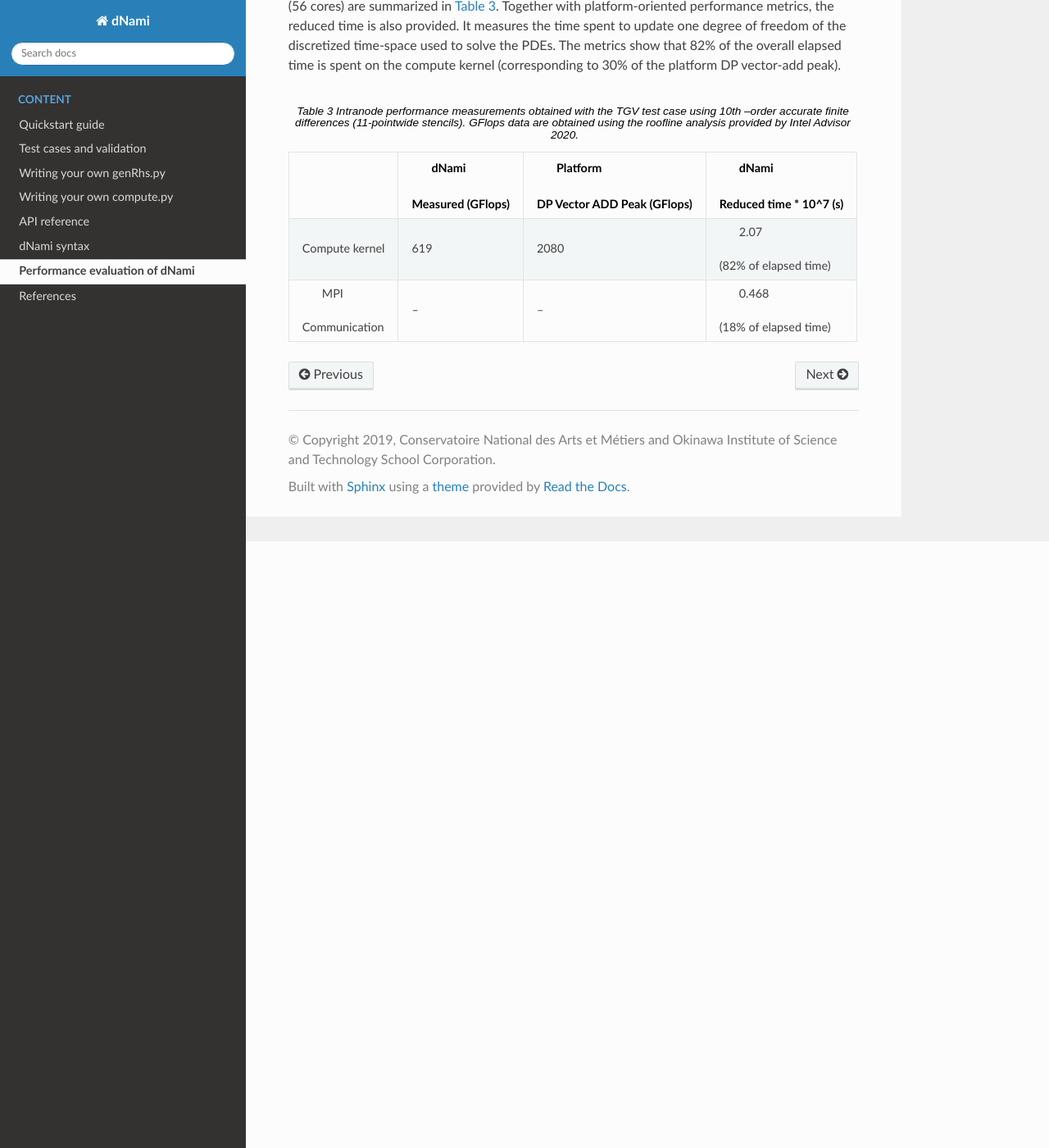
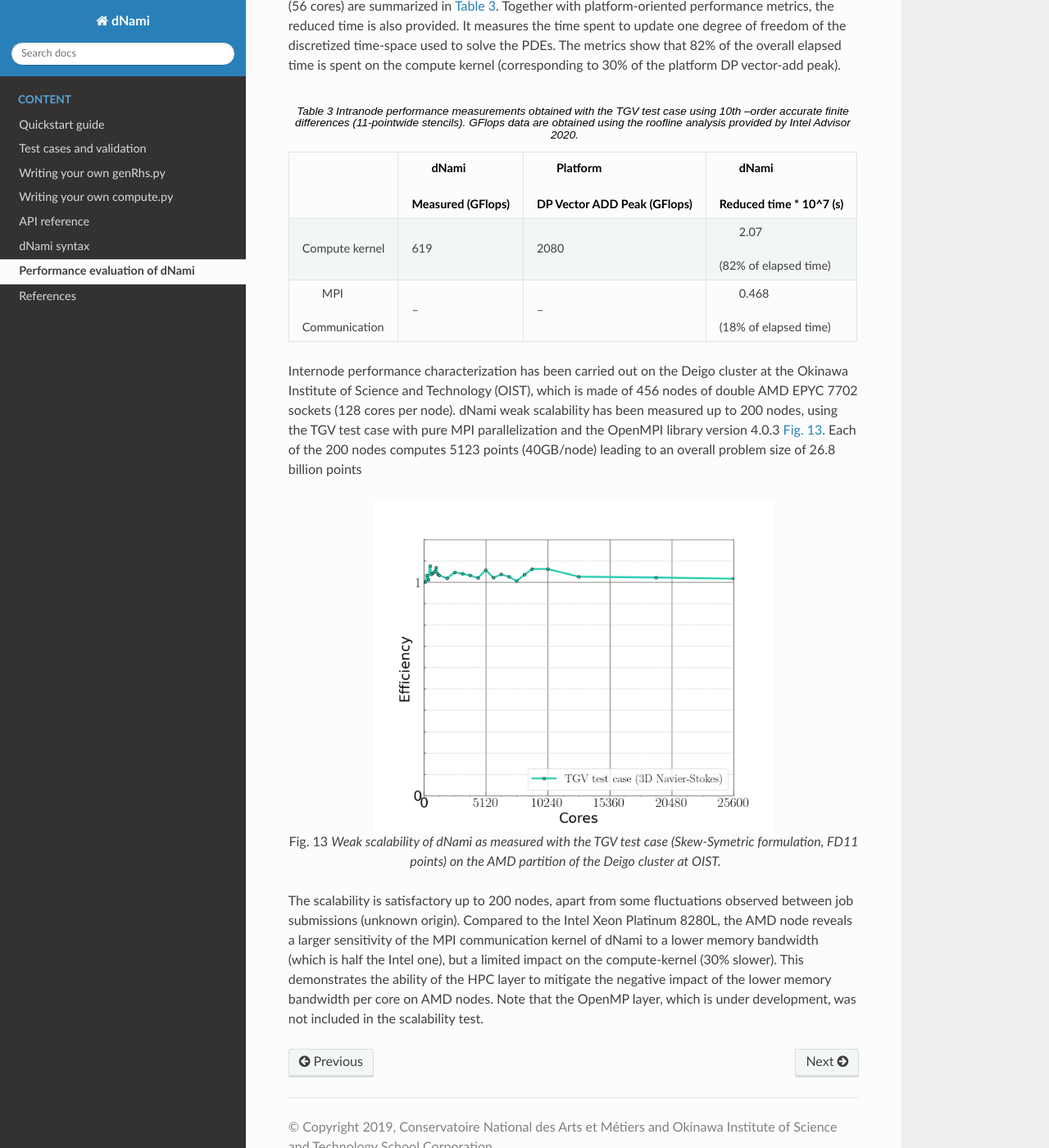
Before and after one commit to dNamiLab/dNami, a Sphinx documentation site: the page built from doc/usage/performance.rst, in a window 1280 px wide and 1400 px high, scrolled down 740 px. Shown: the whole window at 82% size. Built offline with Sphinx 7.4.7 and the Read the Docs theme 2.0.0, drawn with Linux system fonts in a browser that asks for light colours.

Commit message:
Added the graph

```diff
--- a/doc/usage/performance.rst
+++ b/doc/usage/performance.rst
@@ -33,3 +33,29 @@ The metrics show that 82% of the overall elapsed time is spent on the compute ke
    |     MPI      |        --         |            --               |         0.468          |
    | Communication|                   |                             | (18% of elapsed time)  |
    +--------------+-------------------+-----------------------------+------------------------+
+
+
+Internode performance characterization has been carried out on the Deigo cluster at the Okinawa Institute of Science and Technology (OIST), which is made of 456 nodes of double AMD EPYC 7702 sockets (128 cores per node).
+dNami weak scalability has been measured up to 200 nodes, using the TGV test case with
+pure MPI parallelization and the OpenMPI library version 4.0.3 :numref:`efficiency_AMD`.
+Each of the 200 nodes computes 5123 points (40GB/node) leading to an
+overall problem size of 26.8 billion points
+
+.. _efficiency_AMD:
+.. figure:: img/AMDEPYCOpenMPI_SK_FD11.png
+   :width: 70%
+   :align: center
+
+   Weak scalability of dNami as measured with the TGV test case (Skew-Symetric formulation, FD11 points) on the AMD partition of the Deigo cluster at OIST.
+
+The scalability is satisfactory up to 200 nodes,
+apart from some fluctuations observed between job
+submissions (unknown origin).
+Compared to the Intel Xeon Platinum 8280L, the AMD node reveals a
+larger sensitivity of the MPI communication kernel of dNami to
+a lower memory bandwidth (which is half the Intel one), but a limited
+impact on the compute-kernel (30% slower).
+This demonstrates the ability of the HPC layer to mitigate the
+negative impact of the lower memory bandwidth per core on AMD nodes.
+Note that the OpenMP layer, which is under development, was not included
+in the scalability test.
```
Also changed, not shown: doc/usage/img/AMDEPYCOpenMPI_SK_FD11.png (added).
